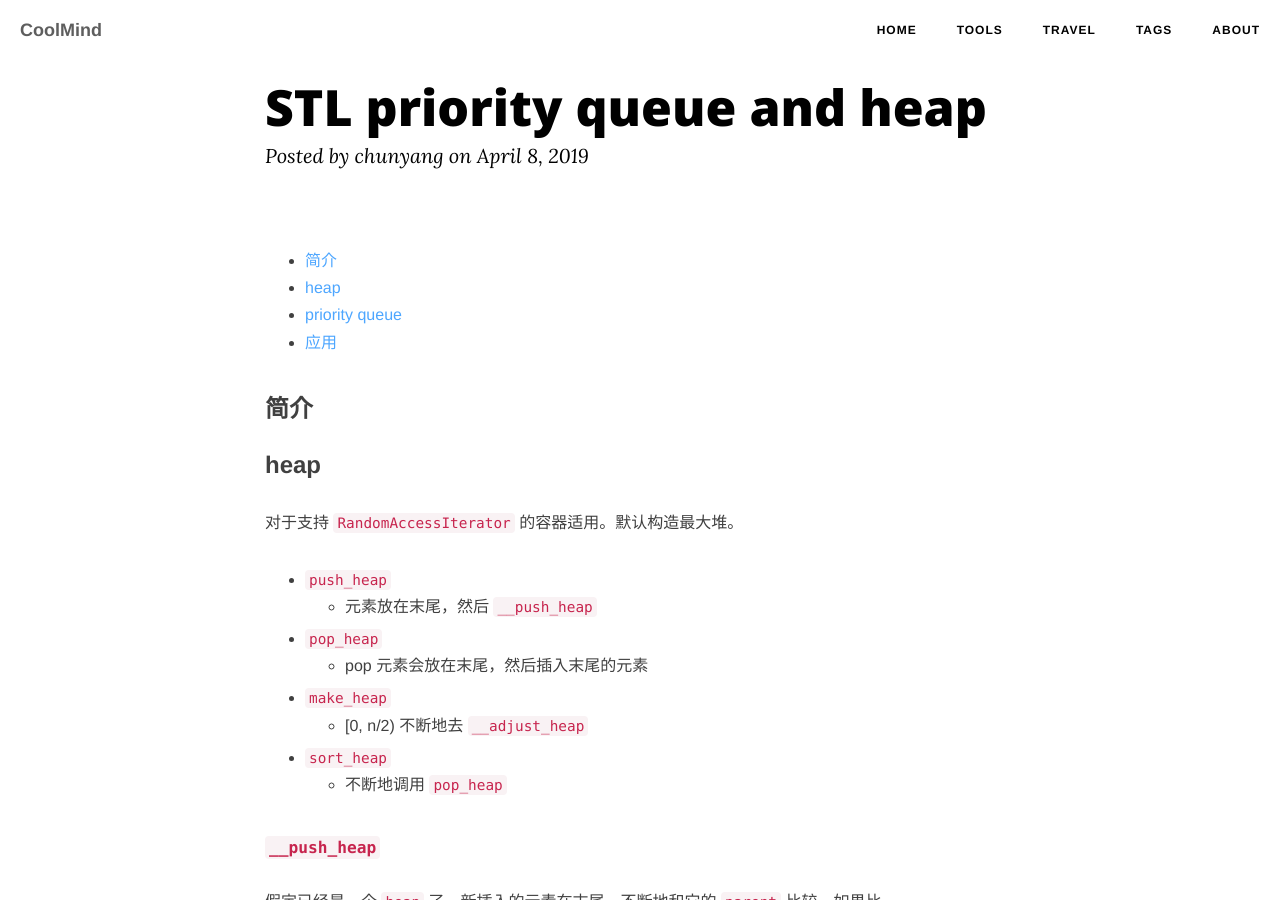
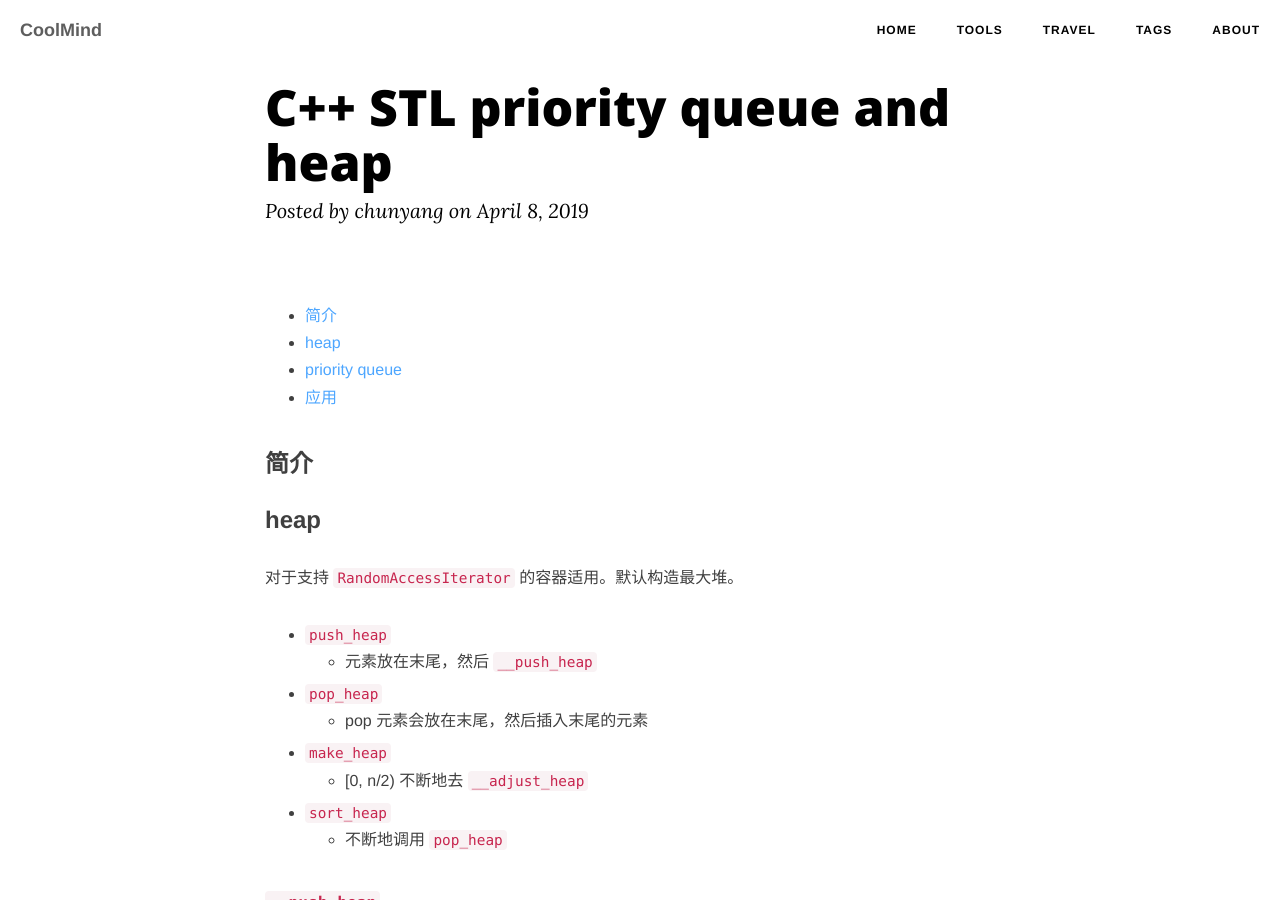
Before and after one commit to chunyang-wen/chunyang-wen.github.io, a Jekyll site: the page built from _posts/2019-04-08-cpp-heap-priority-queue.md, in a window 1280 px wide and 900 px high. Built offline with Jekyll 4.4.1, drawn with Linux system fonts in a browser that asks for light colours; nearby versions of some CDN libraries; comment, search, counter and statistics services are not loaded.

```diff
--- a/_posts/2019-04-08-cpp-heap-priority-queue.md
+++ b/_posts/2019-04-08-cpp-heap-priority-queue.md
@@ -1,6 +1,6 @@
 ---
 layout: post
-title: STL priority queue and heap
+title: C++ STL priority queue and heap
 categories: [cpp]
 tags: [stl, heap, priority_queue]
 ---
```
